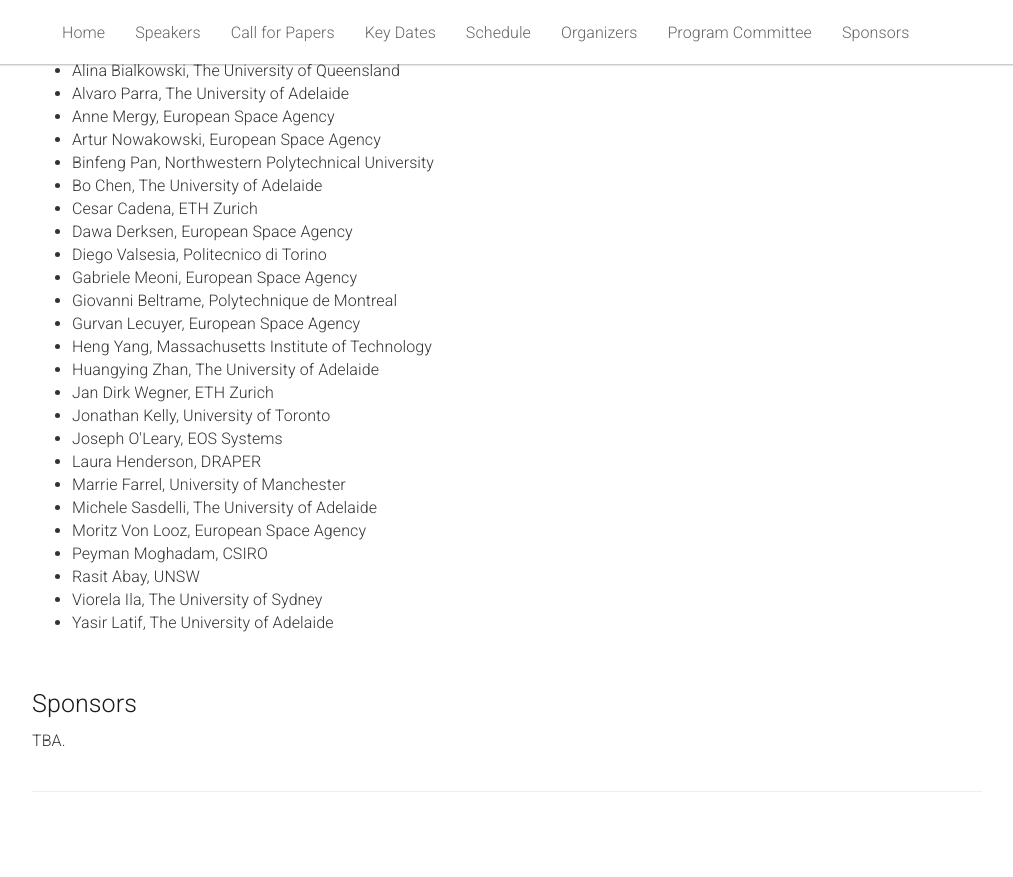
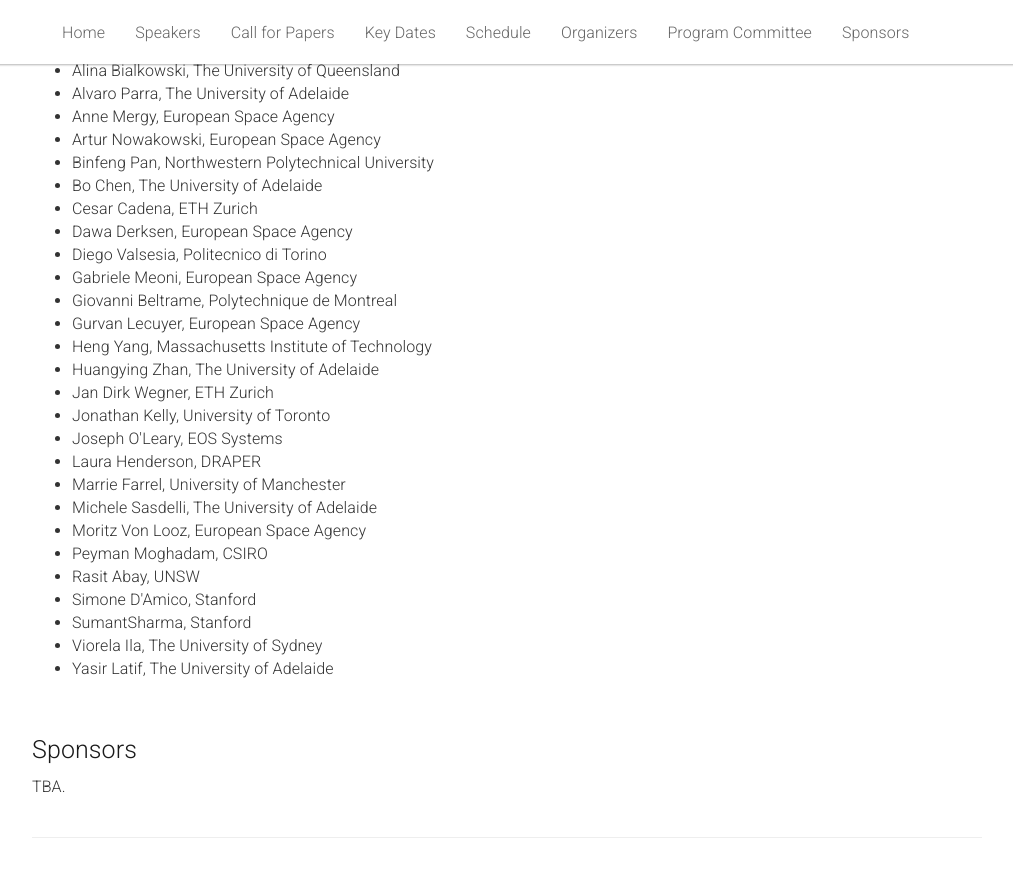
Before and after one commit to AIforSpace/2024, a Jekyll site: the page built from _pages/home.md, in a window 1280 px wide and 900 px high, scrolled down 4296 px. Shown: the top 877 px of the window, without its empty margins (133-1146 px from the left). Built offline with Jekyll 4.4.1, drawn with Linux system fonts in a browser that asks for light colours; before the commit the page ends 5150 px from its top, so only the background shows below that.

Commit message:
Update home.md

```diff
--- a/_pages/home.md
+++ b/_pages/home.md
@@ -323,6 +323,8 @@
       <li>Moritz Von Looz, European Space Agency</li>
       <li>Peyman Moghadam, CSIRO</li>
       <li>Rasit Abay, UNSW</li>
+      <li>Simone D'Amico, Stanford</li>
+      <li>SumantSharma, Stanford</li>
       <li>Viorela Ila, The University of Sydney</li>
       <li>Yasir Latif, The University of Adelaide</li>
     </ul>
```
